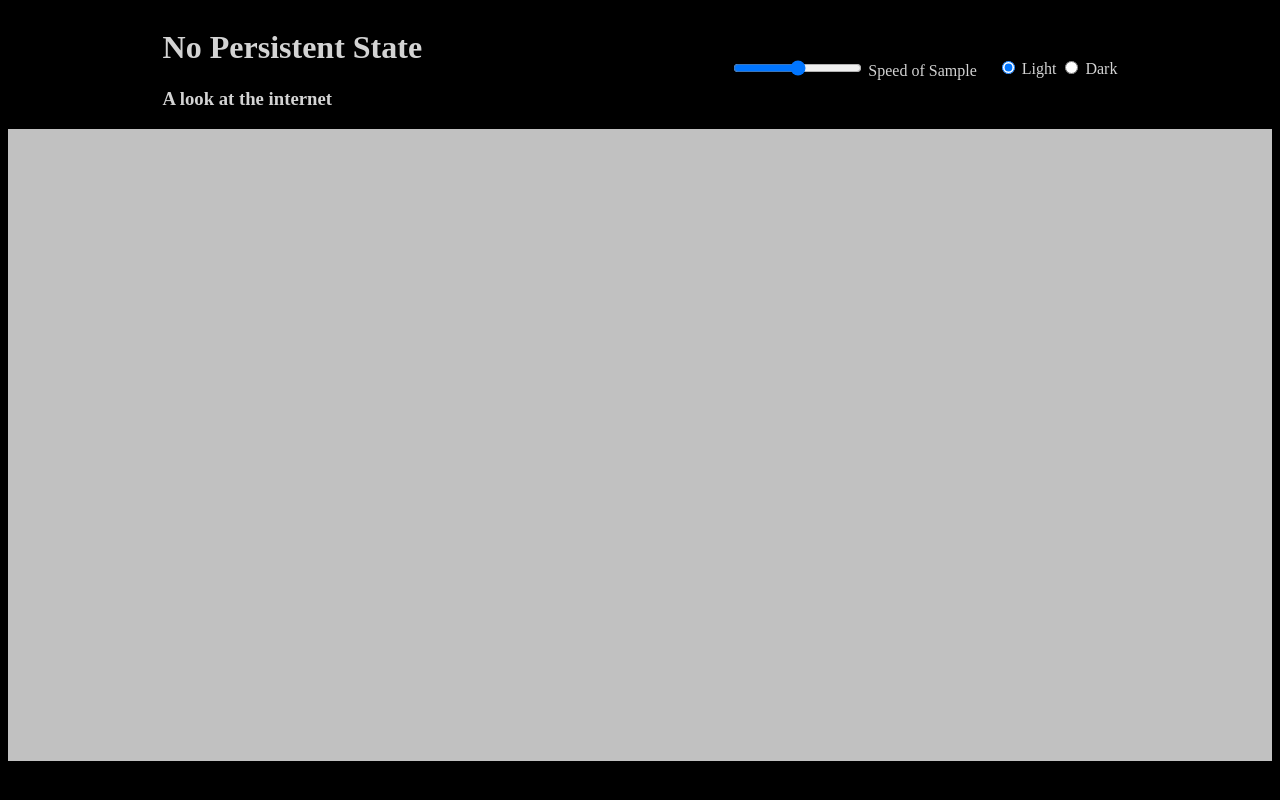
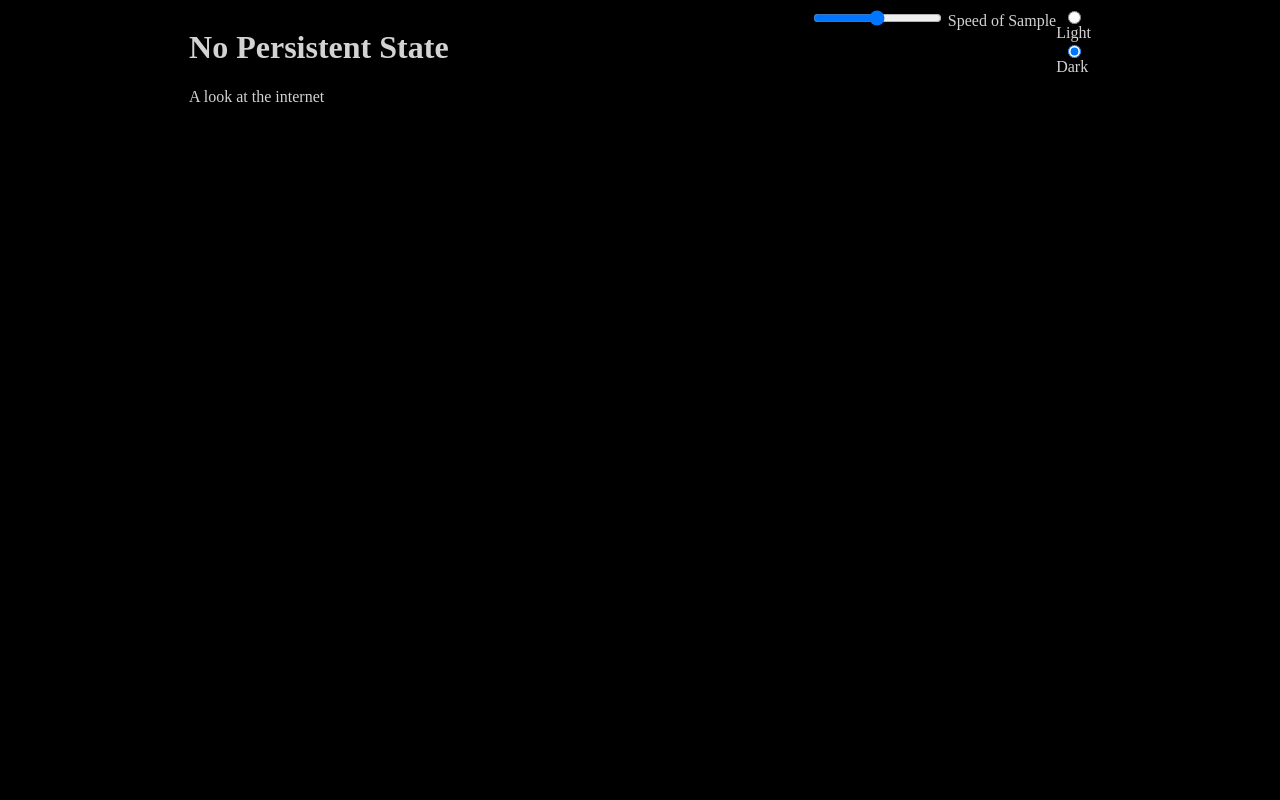
Before and after one commit to Ruyzambrano/no-persistent-state, a plain HTML site: page index.html in a window 1280 px wide. Drawn offline with Linux system fonts and the light colour scheme.

Commit message:
fixed light/dark mode

```diff
--- a/index.html
+++ b/index.html
@@ -9,7 +9,7 @@
         <div class="header">
             <div class="title-card">
                 <h1>No Persistent State</h1>
-                <h3>A look at the internet</h3>
+                <p>A look at the internet</p>
             </div>
             <div class="controls">
                 <div class="speed">
@@ -17,9 +17,9 @@
                     <label for="speed-sample">Speed of Sample</label>
                 </div>
                 <div class="mode">
-                    <input type="radio" name="Mode" id="light" value="light" checked/>
+                    <input type="radio" name="Mode" id="light" value="light"/>
                     <label for="light">Light</label>
-                    <input type="radio" name="Mode" id="dark" value="dark"/>
+                    <input type="radio" name="Mode" id="dark" value="dark" checked/>
                     <label for="dark">Dark</label>
                 </div>
             </div>
--- a/stream-connect.js
+++ b/stream-connect.js
@@ -10,18 +10,31 @@
 const bufferArray = [];
 const activeStrokes = [];
 
+
 const canvas = document.getElementById("canvas-drawing");
 const context = canvas.getContext("2d");
 canvas.height = canvas.clientHeight;
 canvas.width = canvas.clientWidth;
 
-
+document.body.style.backgroundColor = "black";
+document.body.style.color = "rgb(211, 211, 211)";
 const speedElement = document.getElementById("speed-sample");
 
-speedElement.addEventListener("input", function(event) {
+speedElement.addEventListener("input", function() {
     speedSample = Number(speedElement.value) * 20;
 });
 
+const lightMode = document.getElementById("light");
+lightMode.addEventListener("input", function() {
+        document.body.style.backgroundColor = "whitesmoke";
+        document.body.style.color = "rgb(77, 76, 76)";
+});
+
+const darkMode = document.getElementById("dark");
+darkMode.addEventListener("input", function() {
+    document.body.style.backgroundColor = "black";
+    document.body.style.color = "rgb(211, 211, 211)";
+});
 
 ws.onmessage = function(event) {
     const message = JSON.parse(event.data);
@@ -84,14 +97,10 @@
 };
 
 function animateDrawing() {
-    const lightMode = document.getElementById("light").checked;
-
-    if (lightMode) {
-        context.fillStyle = "rgba(255, 255, 255, 0.008)";
-    } else {
-        context.fillStyle = "rgba(0, 0, 0, 0.009)";
-    };
+    context.globalCompositeOperation = "destination-out";
+    context.fillStyle = "rgba(255, 255, 255, 0.008)";
     context.fillRect(0, 0, canvas.width, canvas.height);
+    context.globalCompositeOperation = "source-over";
     for (let i = activeStrokes.length-1; i >= 0; i--) {
         const pointDict = activeStrokes[i]
         const points = pointDict.points;
--- a/styles.css
+++ b/styles.css
@@ -1,8 +1,7 @@
 body {
     display: flex;
     flex-direction: column;
-    background-color:black;
-    color: rgb(211, 211, 211);
+    background-color: whitesmoke;
 }
 canvas {
     flex: 1;
@@ -16,14 +15,9 @@
 .controls {
     display: flex;
     flex-direction: row;
-    padding-top: 50px;
-
-}
-
-.speed {
-    padding-right: 10px;
 }
 
 .mode {
-    padding-left: 10px;
+    display: flex;
+    flex-direction: column;
 }
```
